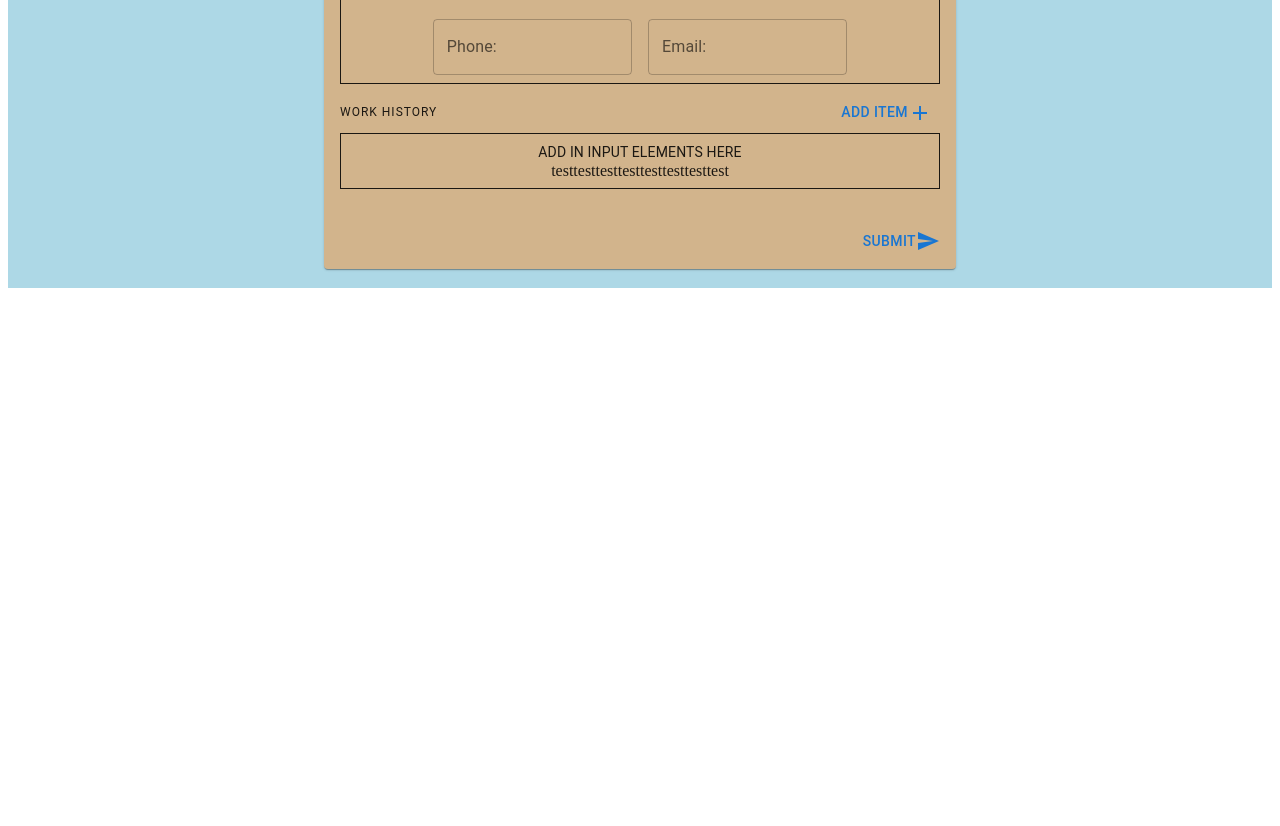
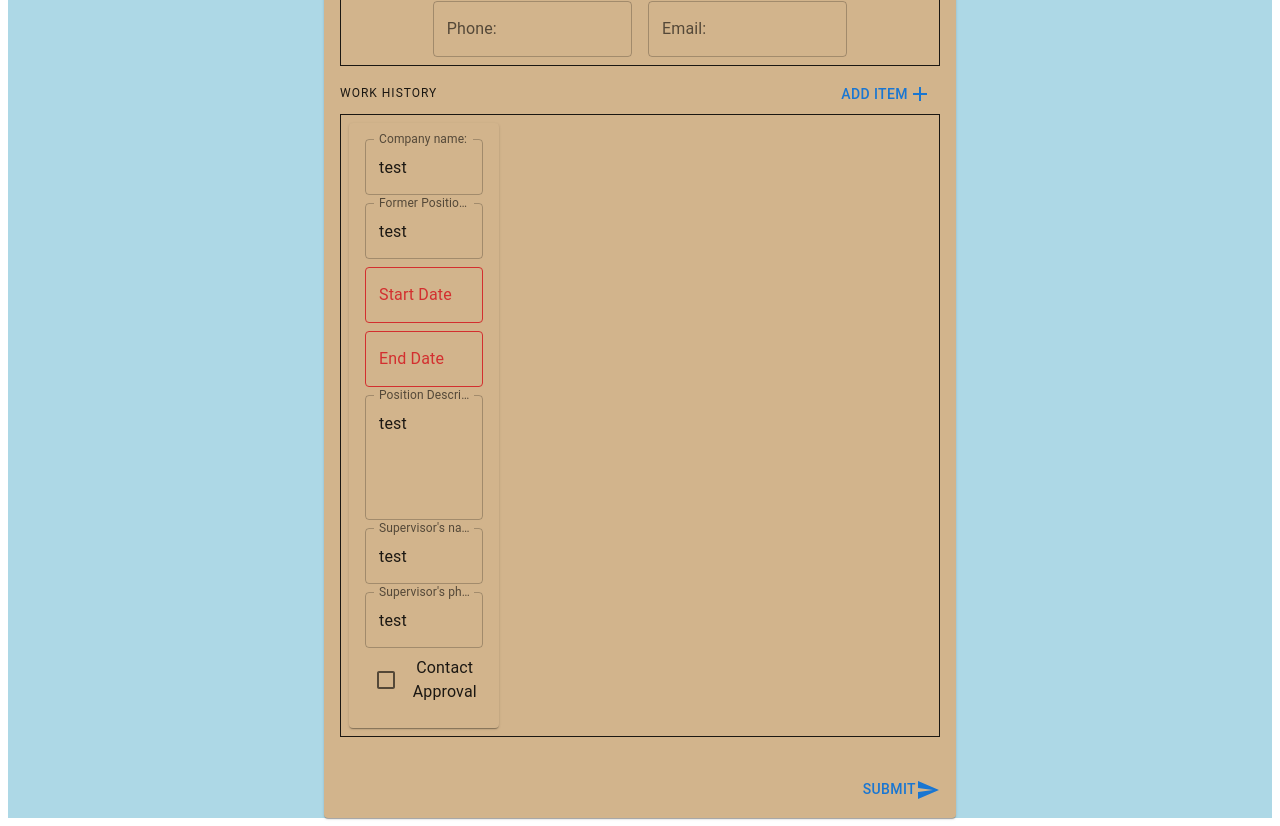
Before and after one commit to jthomas-rsi/Work_History_Form, a React (Create React App) app: page / in a window 1280 px wide. Shown: the part 520-1346 px from the top of the page. Before the commit the page ends 816 px from the top, so only its background shows below. Built offline with nearby package versions, Linux system fonts and the light colour scheme.

Commit message:
WorkHistory comp adding and rendering

```diff
--- a/src/components/Form.tsx
+++ b/src/components/Form.tsx
@@ -1,3 +1,4 @@
+import HistoryInfo from "./HistoryInformation";
 import {
   Button,
   Card,
@@ -23,7 +24,7 @@ import { DatePicker } from "@mui/x-date-pickers";
 import { AdapterDateFns } from "@mui/x-date-pickers/AdapterDateFns";
 import { LocalizationProvider } from "@mui/x-date-pickers/LocalizationProvider";
 import formInputs from "../data/formInputs";
-import { set } from "date-fns";
+
 /**
   TODO: Work History Form
 
@@ -52,7 +53,6 @@ import { set } from "date-fns";
 
 
  */
-const ages = new Array(100);
 
 const Form = () => {
   //Single State object
@@ -116,7 +116,11 @@ const Form = () => {
     });
   };
 
-  // const handleSubmit = () => {}
+  // function to update workHistory array objects onChange
+  const handleHistoryChange = () => {};
+
+  // function to collect all form information on submit btn click
+  const handleSubmit = () => {};
 
   // Sets form initial inputs to render
   const [appInfo, setAppInfo] = useState<typeof formInputs>(formInputs);
@@ -280,12 +284,13 @@ const Form = () => {
                         item
                         key={index}
                         xs={12}
-                        sm={12}
-                        md={12}
+                        sm={3}
+                        md={3}
                         margin={1}
                         textAlign="center"
                       >
-                        <Typography variant="body2">
+                        <HistoryInfo {...obj} />
+                        {/* <Typography variant="body2">
                           {"ADD IN INPUT ELEMENTS HERE"}
                         </Typography>
                         <div>
@@ -297,7 +302,7 @@ const Form = () => {
                           {obj.supervisorName}
                           {obj.supervisorContact}
                           {obj.contactApproval}
-                        </div>
+                        </div> */}
                       </Grid>
                     );
                   })}
--- a/src/components/HistoryInformation.tsx
+++ b/src/components/HistoryInformation.tsx
@@ -1,18 +1,3 @@
-/**
- Component Action: This application will create a composite of inputs for applicant to fill out there work history
-
- Done:
- - Create Card
- - Create layout for user work history information
-
-
- TODO:
- - create card header to display work Item + index number
- - set up component to render passed props
-
-
- */
-
 import { DatePicker, LocalizationProvider } from "@mui/x-date-pickers";
 import {
   Button,
@@ -36,15 +21,54 @@ import {
 } from "@mui/material";
 import { AdapterDateFns } from "@mui/x-date-pickers/AdapterDateFns";
 
-const HistoryInfo = () => {
+/**
+ Component Action: This application will create a composite of inputs for applicant to fill out there work history
+
+ Done:
+ - Create Card
+ - Create layout for user work history information
+
+
+ TODO:
+ - create card header to display work Item + index number
+ - set up component to render passed props
+
+
+ */
+
+interface HistoryInfoProps {
+  companyName: string;
+  positionTitle: string;
+  startDate: string;
+  endDate: string;
+  positionDescription: string;
+  supervisorName: string;
+  supervisorContact: string;
+  contactApproval: string;
+  onChange?: Function;
+}
+
+const HistoryInfo = ({
+  companyName,
+  positionTitle,
+  startDate,
+  endDate,
+  positionDescription,
+  supervisorName,
+  supervisorContact,
+  contactApproval,
+  onChange,
+}: HistoryInfoProps) => {
   return (
-    <Card>
-      <TextField label="Company name:" />
-      <TextField label="Former Position/Title:" />
+    <Card sx={{ backgroundColor: "tan" }}>
+      <CardContent>
+        <Stack spacing={1}>
+          <TextField label="Company name:" value={companyName} />
+          <TextField label="Former Position/Title:" value={positionTitle} />
           <LocalizationProvider dateAdapter={AdapterDateFns}>
             <DatePicker
               label={"Start Date"}
-          value={""}
+              value={startDate}
               onChange={() => {}}
               renderInput={(
                 params: JSX.IntrinsicAttributes & TextFieldProps
@@ -56,7 +80,7 @@ const HistoryInfo = () => {
           <LocalizationProvider dateAdapter={AdapterDateFns}>
             <DatePicker
               label={"End Date"}
-          value={""}
+              value={endDate}
               onChange={() => {}}
               renderInput={(
                 params: JSX.IntrinsicAttributes & TextFieldProps
@@ -65,13 +89,23 @@ const HistoryInfo = () => {
               }}
             />
           </LocalizationProvider>
-      <TextField label="Position Description" multiline rows={4} />
-      <TextField label="Supervisor's name:" />
-      <TextField label="Supervisor's phone/email" />
+          <TextField
+            label="Position Description"
+            multiline
+            rows={4}
+            value={positionDescription}
+          />
+          <TextField label="Supervisor's name:" value={supervisorName} />
+          <TextField
+            label="Supervisor's phone/email"
+            value={supervisorContact}
+          />
           <FormControlLabel
-        control={<Checkbox color="success" />}
+            control={<Checkbox color="success" value={contactApproval} />}
             label="Contact Approval"
           />
+        </Stack>
+      </CardContent>
     </Card>
   );
 };
```
Lines whose indentation alone changed are shown as unchanged.
